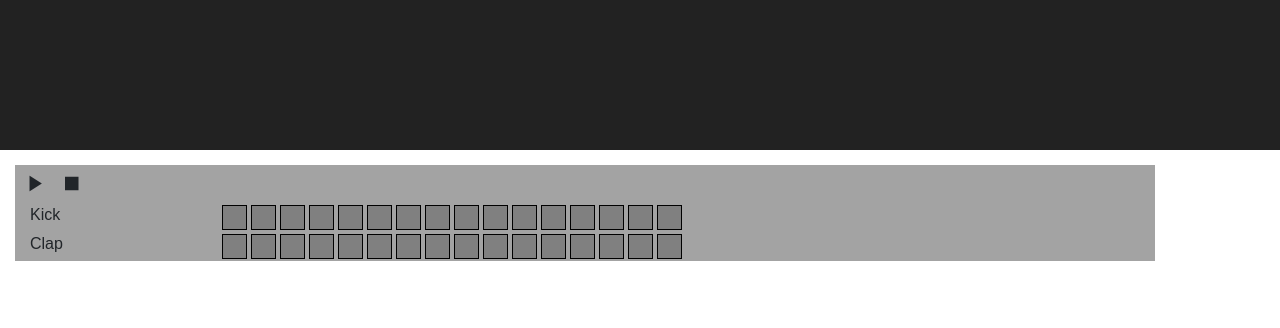
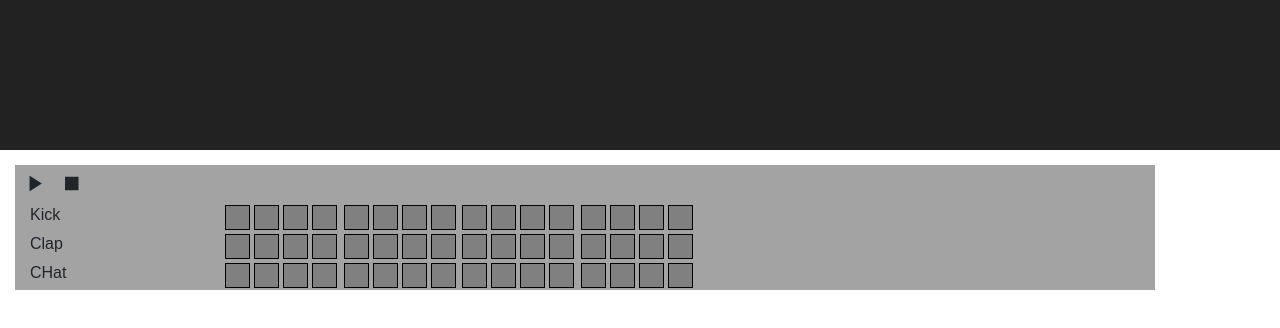
Before and after one commit to calindotgabriel/web-daw, a React (Create React App) app: page / in a window 1280 px wide. Shown: the top 328 px of the page. Built offline with nearby package versions, Linux system fonts and the light colour scheme; no server answers.

Commit message:
Add logs, space between boxes, HiHat

```diff
--- a/src/components/Cell.js
+++ b/src/components/Cell.js
@@ -1,28 +1,39 @@
 import React, { Component } from 'react';
 
-const colorMarked = {
+let styleToggled = {
     backgroundColor: 'red'
 }
-const colorUnmarked = {
+let styleUntoggled = {
     backgroundColor: 'grey'
 }
-
+let log = console.log;
 
 class Cell extends Component {
     constructor(props) {
         super(props);
         this.state = {marked: false};
         this.onClick = this.onClick.bind(this);
+        this.style = {backgroundColor: 'grey'}
+        log('ctor Cell ', this.props.i)
+        // if (this.props.i % 4) {
+        //     styleToggled.marginLeft = '2em'
+        //     styleUntoggled.marginLeft = '2em'
+        // }
+    }
+    componentWillMount() {
+        log('compWillMount Cell')
 
     }
-    render() {
-        const markedDiv = <div onClick={this.onClick} className="cell" style={colorMarked}>{this.props.i + 1}</div>;
-        const unmarkedDiv = <div onClick={this.onClick} className="cell" style={colorUnmarked}></div>;
-
-        return this.state.marked ? markedDiv : unmarkedDiv;
+    render() {  // onToggle
+        const markedCell = <div onClick={this.onClick} className="cell"
+            style={styleToggled}>{this.props.i + 1}</div>;
+        const unmarkedCell = <div onClick={this.onClick} className="cell"
+            style={styleUntoggled}></div>;
+        return this.state.marked ? markedCell : unmarkedCell
 
     }
     onClick(e) {
+        log('onclick Cell')
         this.props.onClick(this.props.i);
         this.setState({marked: !this.state.marked});
     }
--- a/src/components/Drum.js
+++ b/src/components/Drum.js
@@ -13,6 +13,7 @@ export class Drum extends Component {
     constructor(props) {
         super(props);
         this.onClickCell = this.onClickCell.bind(this);
+        console.log('ctor Drum: ', this.props.name)
     }
 
   render() {
--- a/src/components/StepSequencer.js
+++ b/src/components/StepSequencer.js
@@ -12,13 +12,18 @@ const kick = {
     name: "Kick",
     path: "./res/kick.wav",
     pattern: [ 0, 0, 0, 0, 0, 0, 0, 0, 0, 0, 0, 0, 0, 0, 0, 0]
-  }
+}
 const clap = {
     name: "Clap",
     path: "./res/clap2.wav",
     pattern: [ 0, 0, 0, 0, 0, 0, 0, 0, 0, 0, 0, 0, 0, 0, 0, 0]
 }
-export const drums = [ kick, clap]
+const hhat = {
+    name: "CHat",
+    path: "./res/chhat.wav",
+    pattern: [ 0, 0, 0, 0, 0, 0, 0, 0, 0, 0, 0, 0, 0, 0, 0, 0]
+}
+export const drums = [ kick, clap, hhat]
 
 const drumPaths = drums.reduce(function(map, d) {
     map[d.name] = d.path;
--- a/src/index.css
+++ b/src/index.css
@@ -56,3 +56,7 @@ body {
 .cell-no {
   position: relative;
 }
+
+.boxes div:nth-child(4n+1) {
+  margin-left: .4em;
+}
```
Also changed, not shown: 1 other file (tests, documents, lock files or other folders).
